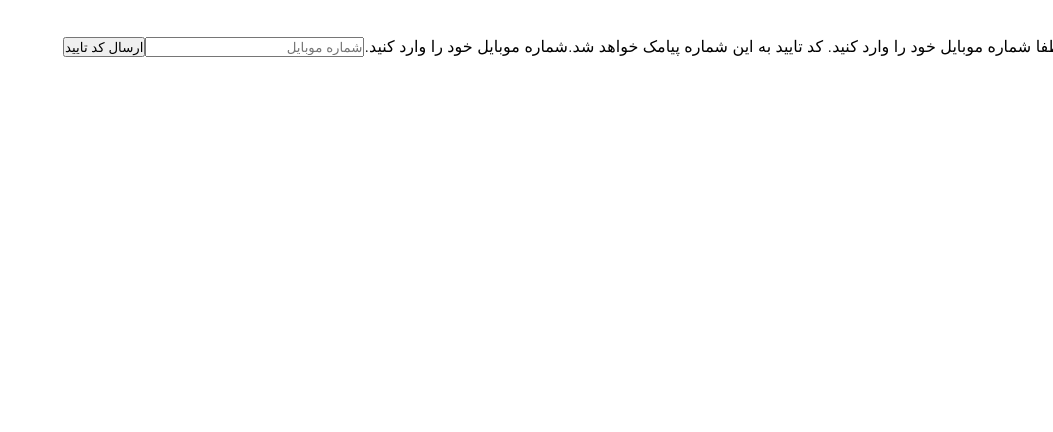
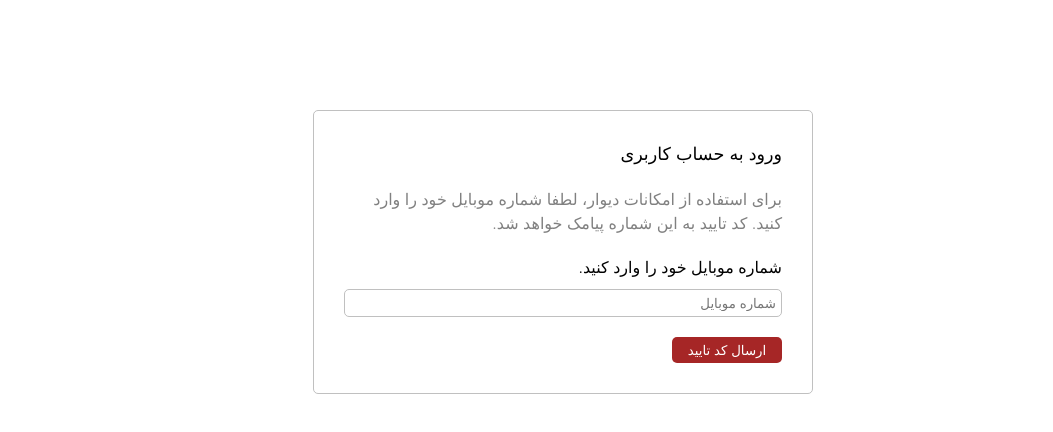
Before and after one commit to Fateme-Hashemi/DivarProject, a React (Vite) app: page /auth in a window 1280 px wide. Shown: the top 432 px of the page, without its empty margins (227-1280 px from the left). Built offline with nearby package versions, Linux system fonts and the light colour scheme; no server answers.

Commit message:
add loader, form style and get newAccessToken from refreshToken

```diff
--- /dev/null
+++ b/src/components/modules/Loader.jsx
@@ -0,0 +1,11 @@
+import styles from './Loader.module.css';
+
+
+
+function Loader() {
+    return <div className={styles.container}>
+        <span className={styles.loader}></span>
+    </div>
+}
+
+export default Loader
--- /dev/null
+++ b/src/components/modules/Loader.module.css
@@ -0,0 +1,26 @@
+.container {
+    text-align: center;
+    margin-top: 150px;
+}
+
+.loader {
+    width: 30px;
+    height: 30px;
+    margin: auto;
+    border: 4px solid #ffc5c5;
+    border-bottom-color: #a62626;
+    border-radius: 50%;
+    display: inline-block;
+    box-sizing: border-box;
+    animation: rotation 1s linear infinite;
+
+}
+
+@keyframes rotation {
+    0% {
+        transform: rotate(0deg);
+    }
+    100% {
+        transform: rotate(360deg);
+    }
+}
--- a/src/components/templates/checkOTPForm.jsx
+++ b/src/components/templates/checkOTPForm.jsx
@@ -1,11 +1,18 @@
+import { useNavigate } from 'react-router-dom';
 import PropTypes from 'prop-types';
 import { CheckOtp } from 'services/auth';
 import { SetCookie } from 'utils/cookie';
+import { getProfile } from 'src/services/user';
+import { useQuery } from '@tanstack/react-query';
 import { ToastContainer, toast } from 'react-toastify';
 import 'react-toastify/dist/ReactToastify.css';
+import styles from './CheckOTPForm.module.css'
+
 
 
 function CheckOTPForm ({code, mobile, setCode, setStep}) {
+    const {refetch} = useQuery(['profile'], getProfile);
+    const navigate = useNavigate();
 
     const submitHandler = async e => {
         e.preventDefault();
@@ -13,6 +20,8 @@
         const {response, error} = await CheckOtp(mobile, code);
         if(response) {
             SetCookie(response.data);
+            navigate("/");
+            refetch();
         }
         if(error) {
             toast.error('کد وارد شده صحیح نمی باشد. لطفا دوباره امتحان کنید.');
@@ -21,13 +30,13 @@
     }
     return (
    <div>
-     <form onSubmit={submitHandler}>
+     <form onSubmit={submitHandler}  className={styles.form}>
         <p>تایید کد پیامک شده</p>
         <span>کد تایید به شماره «{mobile}» را وارد کنید.</span>
         <label htmlFor='input'>کد تایید را وارد کنیدو</label>
         <input type='text' placeholder='کد تایید' value={code} onChange={(e) => setCode(e.target.value)} />
         <button type='submit'>ورود</button>
-        <button onClick={() => setStep(1)}>تغییر شماره موبایل</button>
+        <button onClick={() => setStep(1)}  className={styles.backButton}>تغییر شماره موبایل</button>
     </form>
     <ToastContainer />
    </div>
--- /dev/null
+++ b/src/components/templates/checkOTPForm.module.css
@@ -0,0 +1,46 @@
+.form {
+    max-width: 500px;
+    margin: auto;
+    display: flex;
+    flex-direction: column;
+    margin-top: 100px;
+    border: 1px solid silver;
+    border-radius: 5px;
+    padding: 30px;
+
+}
+
+.form p {
+    font-size: 1.1rem;
+    font-weight: 400;
+    margin-bottom: 20px;
+}
+.form span {
+    color: gray;
+    font-size: 0.8 rem;
+    margin-bottom: 20px;
+}
+.form input {
+    margin: 10px 0 20px;
+    padding: 5px;
+    border: 1px solid silver;
+    border-radius: 5px;
+}
+
+.form button {
+    width: 110px;
+    padding: 5px 10px;
+    border: none;
+    background-color: #a62626;
+    color: #fff;
+    border-radius: 5px;
+    cursor: pointer;
+}
+
+.form .backButton {
+    background-color: #fff;
+    color: #a62626;
+    border: 1px solid #a62626;
+width: fit-content;
+    margin-top: 30px;
+}
--- a/src/components/templates/sendOTPForm.jsx
+++ b/src/components/templates/sendOTPForm.jsx
@@ -3,6 +3,7 @@
 import {SendOtp} from 'services/auth';
 import { ToastContainer, toast } from 'react-toastify';
 import 'react-toastify/dist/ReactToastify.css';
+import styles from './SendOTPForm.module.css';
 
 function SendOPTForm ({setStep, mobile, setMobile}){
     const submitHandler = async (e)=> {
@@ -22,7 +23,7 @@
     return (
         <div>
 
-   <form onSubmit={submitHandler}>
+   <form onSubmit={submitHandler} className={styles.form}>
             <p>ورود به حساب کاربری</p>
             <span>
                 برای استفاده از امکانات دیوار، لطفا شماره موبایل خود را وارد کنید. کد تایید به این شماره پیامک  خواهد شد.
--- /dev/null
+++ b/src/components/templates/sendOTPForm.module.css
@@ -0,0 +1,38 @@
+.form {
+    max-width: 500px;
+    margin: auto;
+    display: flex;
+    flex-direction: column;
+    margin-top: 100px;
+    border: 1px solid silver;
+    border-radius: 5px;
+    padding: 30px;
+
+}
+
+.form p {
+    font-size: 1.1rem;
+    font-weight: 400;
+    margin-bottom: 20px;
+}
+.form span {
+    color: gray;
+    font-size: 0.8 rem;
+    margin-bottom: 20px;
+}
+.form input {
+    margin: 10px 0 20px;
+    padding: 5px;
+    border: 1px solid silver;
+    border-radius: 5px;
+}
+
+.form button {
+    width: 110px;
+    padding: 5px 10px;
+    border: none;
+    background-color: #a62626;
+    color: #fff;
+    border-radius: 5px;
+    cursor: pointer;
+}
--- a/src/configs/api.js
+++ b/src/configs/api.js
@@ -1,5 +1,7 @@
 import axios from "axios";
-import { getCookie } from "src/utils/cookie";
+import { getNewTokens } from "services/token";
+import { SetCookie } from "src/utils/cookie";
+import { getCookie } from "utils/cookie";
 
 const api = axios.create({
     baseURL : import.meta.env.VITE_BASE_URL,
@@ -19,4 +21,20 @@
 }, (error) => {
     return Promise.reject(error);
 })
+
+api.interceptors.response.use((response) => {
+    return response;
+}, async (error) => {
+    const originalRequest = error.config;
+   if(error.response.status === 401 && !originalRequest._retry) {
+    originalRequest._retry = true;
+    const res = await getNewTokens();
+   if(!res?.response) return;
+   SetCookie(res.response.data)
+
+return api(originalRequest);
+   }
+})
+
+
 export default api;
--- a/src/pages/HomePage.jsx
+++ b/src/pages/HomePage.jsx
@@ -1,3 +1,4 @@
+
 
 function HomePage() {
     return (
--- a/src/router/Router.jsx
+++ b/src/router/Router.jsx
@@ -1,4 +1,4 @@
-import { Route, Routes } from "react-router-dom"
+import { Navigate, Route, Routes } from "react-router-dom"
 import AuthPage from "pages/AuthPage";
 import HomePage from "pages/HomePage";
 import AdminPage from "pages/AdminPage";
@@ -6,19 +6,19 @@
 import NotFound from "pages/404";
 import { useQuery } from "@tanstack/react-query";
 import { getProfile } from "services/user";
+import Loader from "components/modules/Loader";
 
 function Router() {
-    const {data, isLoading, error} = useQuery(['profile'], getProfile);
-    console.log(data, isLoading, error);
+    const {data, isLoading} = useQuery(['profile'], getProfile);
     if(isLoading) {
-        return <h1>Loading ...</h1>
+        return <Loader />
     }
     return (
         <Routes>
         <Route path="/" element={<HomePage />} />
-        <Route path="/admin" element={<AdminPage/>} />
-        <Route path="/auth" element={<AuthPage />} />
-        <Route path="/dashboard" element={<Dashboard />} />
+        <Route path="/admin" element={data && data.data.role === "ADMIN" ? <AdminPage/> : <Navigate to="/" /> } />
+        <Route path="/auth" element={data ? <Navigate to="/dashboard" /> : <AuthPage />} />
+        <Route path="/dashboard" element={data ? <Dashboard /> : <Navigate to="/auth" />} />
         <Route path="*" element={<NotFound />} />
         </Routes>
     )
--- /dev/null
+++ b/src/services/token.js
@@ -0,0 +1,15 @@
+import { getCookie } from "src/utils/cookie";
+import api from 'configs/api'
+
+const getNewTokens = async () => {
+const refreshToken = getCookie('refreshToken');
+if(!refreshToken) return;
+try{
+    const response = await api.post("auth/check-refresh-token", {refreshToken},)
+    return {response}
+}catch (error) {
+return {error}
+}
+}
+
+export {getNewTokens};
--- a/src/services/user.js
+++ b/src/services/user.js
@@ -1,6 +1,6 @@
 import api from 'configs/api'
 
 
-const getProfile = () => api.get("user/whoami");
+const getProfile = () => api.get("user/whoami").then(res => res || false);
 
 export {getProfile};
```
